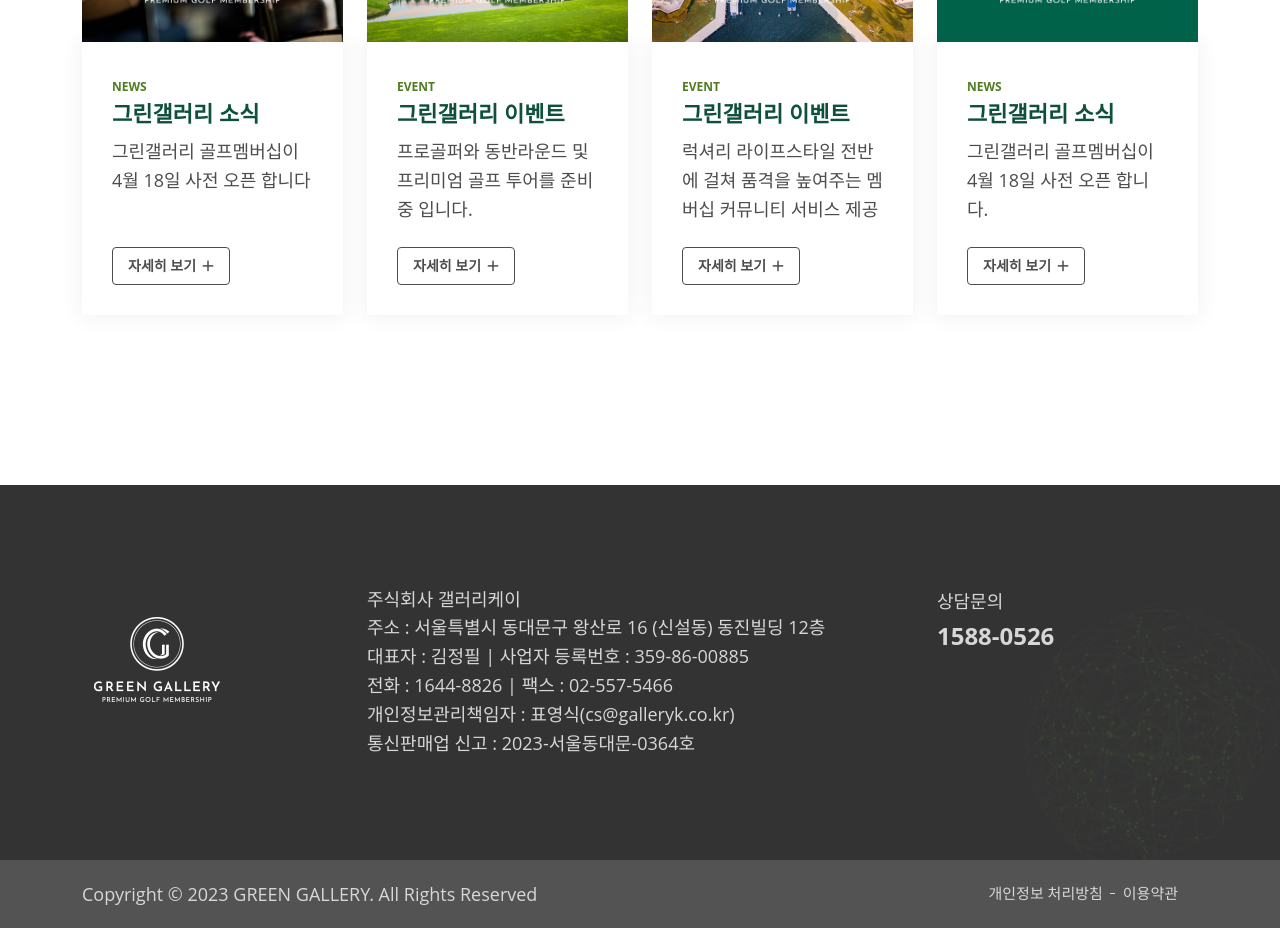
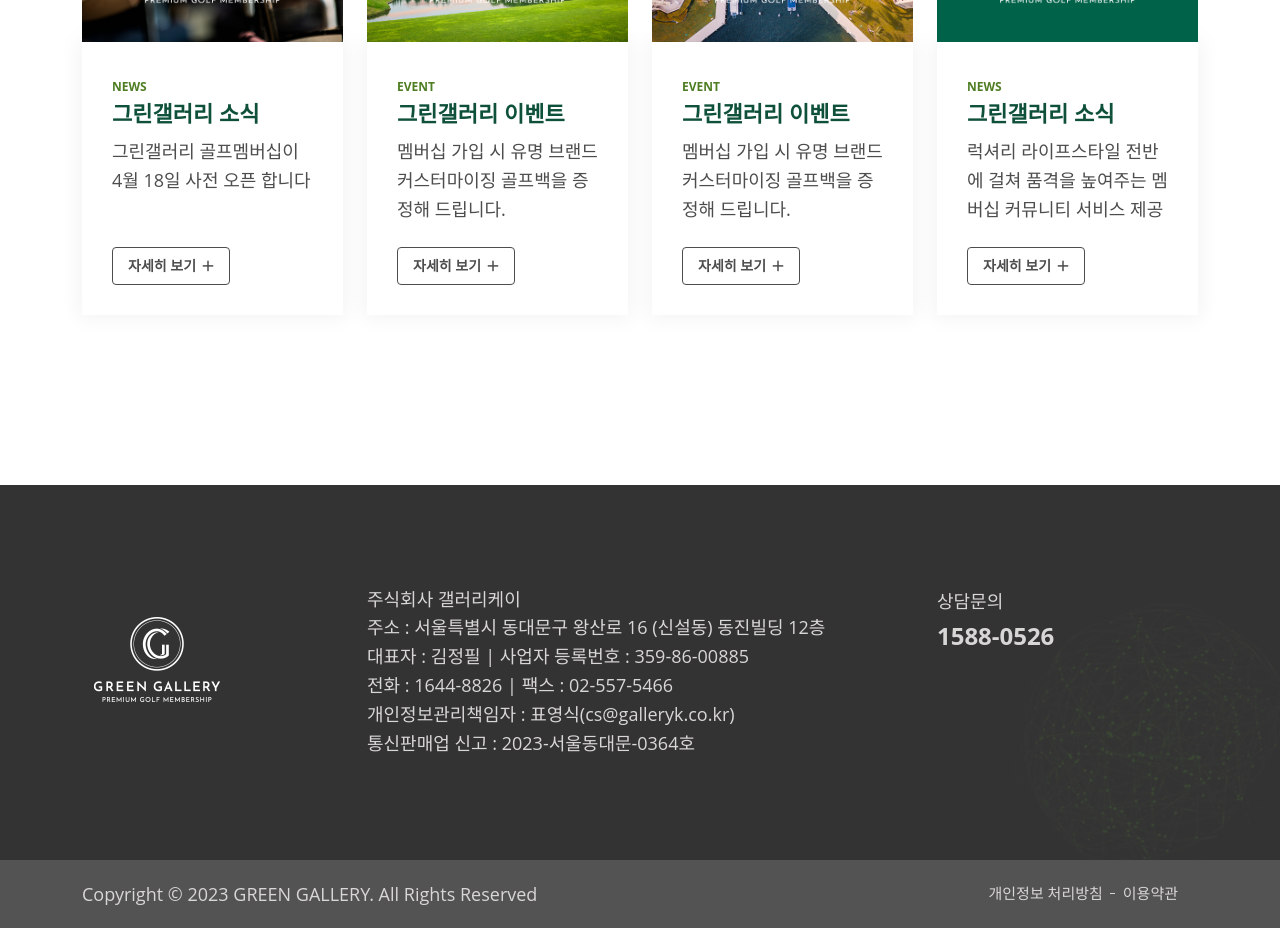
Before and after one commit to heyjohnis/gallery-k-art-hole, a Next.js app: page / in a window 1280 px wide. Shown: the part 6080-7008 px from the top of the page. Built offline with nearby package versions, Linux system fonts and the light colour scheme.

Commit message:
fix: 메인 글자 수정

```diff
--- a/components/Common/News.js
+++ b/components/Common/News.js
@@ -62,7 +62,7 @@ const News = () => {
                   </Link>
 
                   <p>
-                  프로골퍼와 동반라운드 및 프리미엄 골프 투어를 준비 중 입니다.
+                  멤버십 가입 시 유명 브랜드 커스터마이징 골프백을 증정해 드립니다.
                   </p>
 
                   <Link href="/" className="read-more">
@@ -93,7 +93,7 @@ const News = () => {
                   </Link>
 
                   <p>
-                  럭셔리 라이프스타일 전반에 걸쳐 품격을 높여주는 멤버십 커뮤니티 서비스 제공
+                  멤버십 가입 시 유명 브랜드 커스터마이징 골프백을 증정해 드립니다.
                   </p>
 
                   <Link href="/" className="read-more">
@@ -125,7 +125,7 @@ const News = () => {
                   </Link>
 
                   <p>
-                  그린갤러리 골프멤버십이 4월 18일 사전 오픈 합니다.
+                  럭셔리 라이프스타일 전반에 걸쳐 품격을 높여주는 멤버십 커뮤니티 서비스 제공
                   </p>
 
                   <Link href="/" className="read-more">
```
